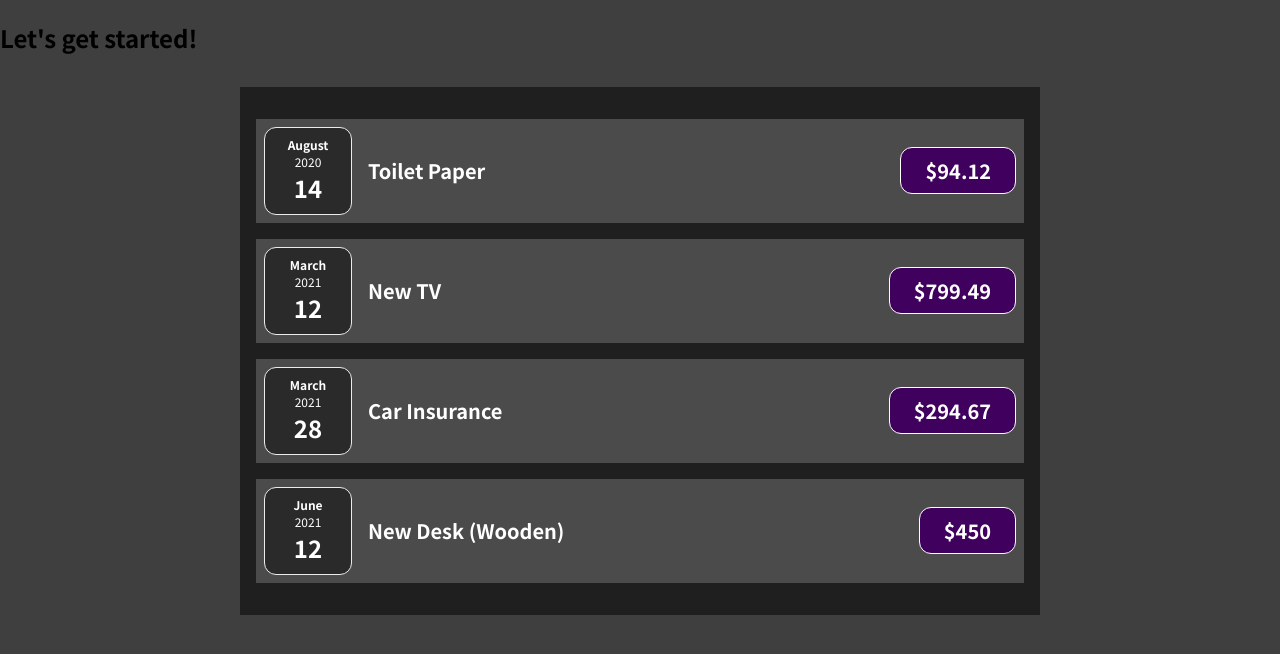
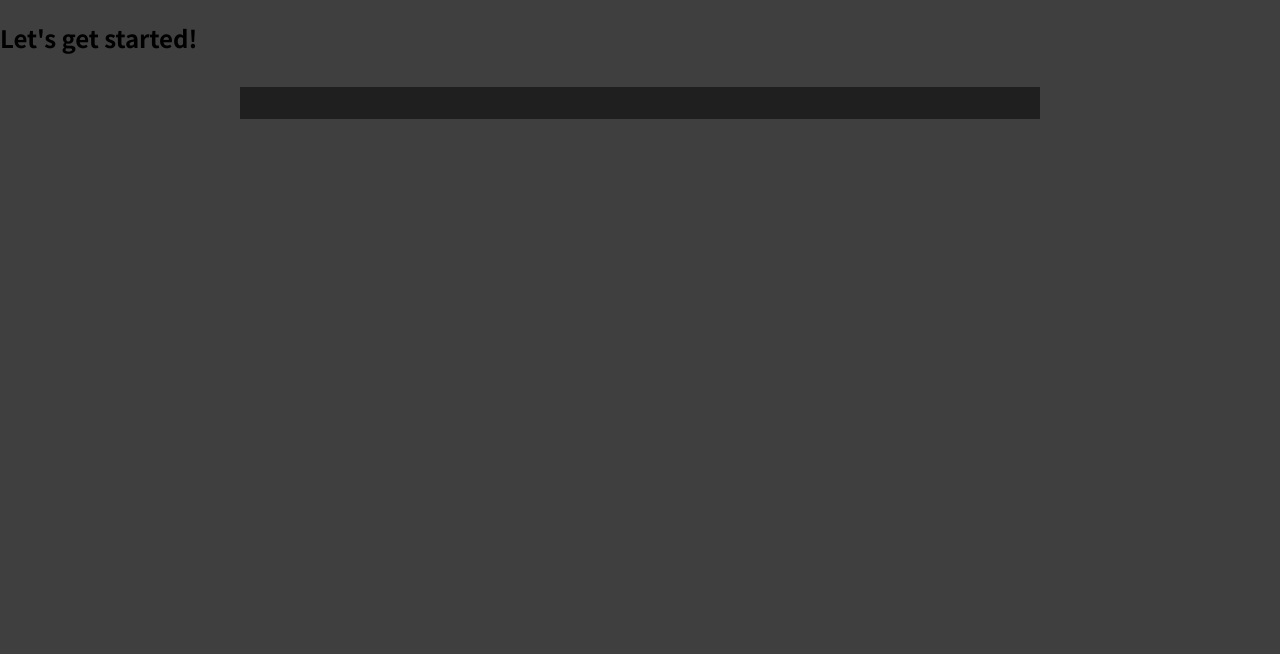
Before and after one commit to zaid218/expensetracker, a JavaScript app: page / in a window 1280 px wide. Shown: the top 654 px of the page. Built offline with nearby package versions, Linux system fonts and the light colour scheme.

Commit message:
why we cant use wrapper componnent with children props

```diff
--- a/src/components/Card.js
+++ b/src/components/Card.js
@@ -1,3 +1,4 @@
+//Card component will now act as a shell around expense .or expenseitem
 import './Card.css'
 function Card()
 {
--- a/src/components/expenseItem.js
+++ b/src/components/expenseItem.js
@@ -1,15 +1,17 @@
 import "./ExpenseItem.css";
 //props is just an object that contains prototype .we can give any name other than props
+import Card from './Card.js'
 import ExpenseDate from "./ExpenseDate";
 function xpenseItem(props) {
      return (
-    <div className="expense-item">
+    <Card className="expense-item">
       <ExpenseDate date={props.date} />
       <div className="expense-item__description">
         <h2>{props.title}</h2>
         <div className="expense-item__price">${props.amount}</div>
       </div>
-    </div>
+    </Card>
   );
 }
 export default xpenseItem;
+//now all items are lost bcoz we cant use custom components as wrapper of other types of componenet
```
